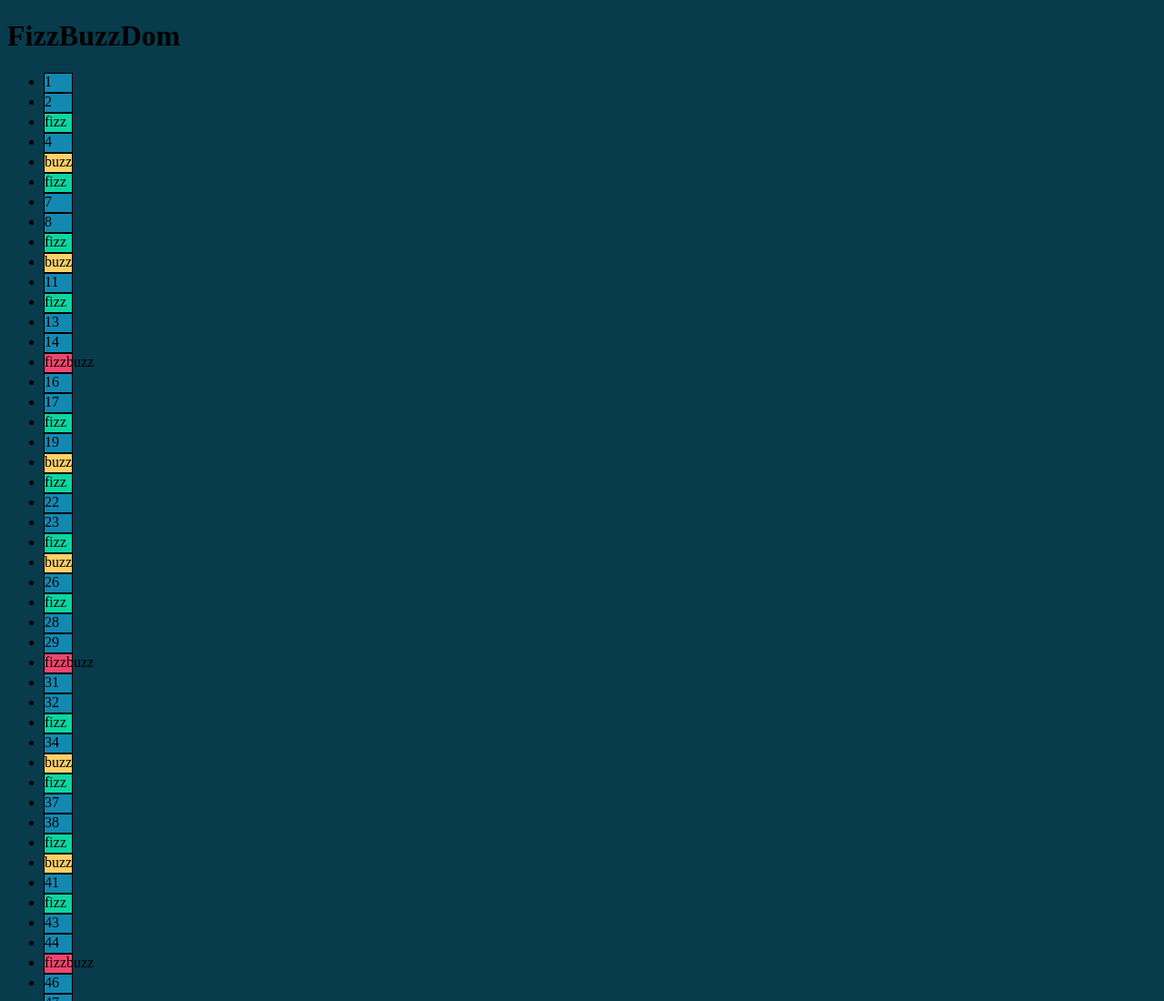
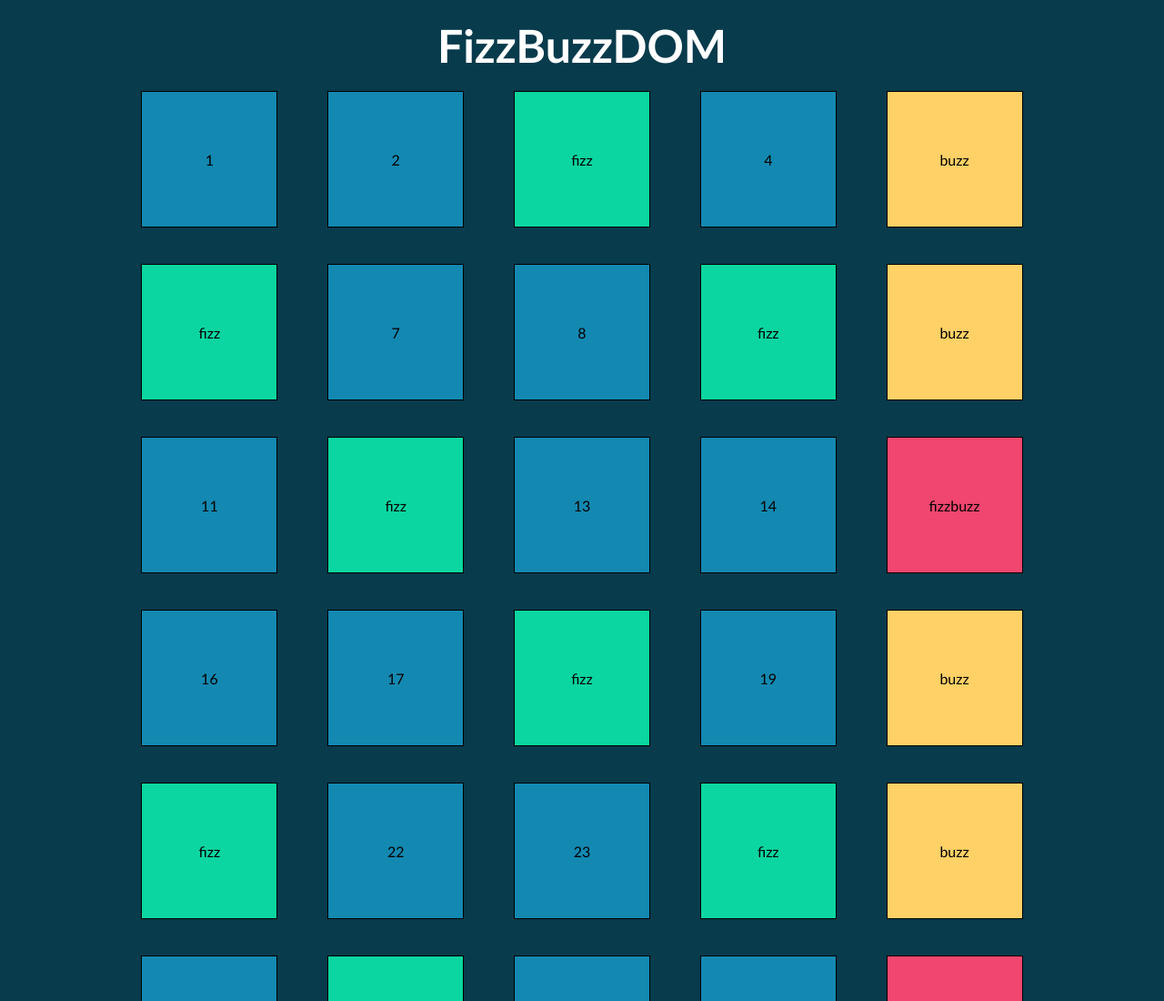
Before and after one commit to fdeluca85/js-fizzbuzzdom, a plain HTML site: page index.html in a window 1280 px wide. Shown: the top 1100 px of the page at 91% size. Drawn offline with Linux system fonts and the light colour scheme.

Commit message:
formattazione pagina

```diff
--- a/css/style.css
+++ b/css/style.css
@@ -1,17 +1,43 @@
+*{
+    margin: 0;
+    padding: 0;
+    box-sizing: border-box;
+}
+
+
 body{
     background-color: #083B4C;
+    font-family: 'Trebuchet MS', 'Lucida Sans Unicode', 'Lucida Grande', 'Lucida Sans', Arial, sans-serif;
 }
 
+ul {
+    display: flex;
+    flex-direction: row;
+    flex-wrap: wrap;
+    justify-content: space-around;
+  }
+li{
+    list-style: none;
+    margin: 20px;
+    height: 150px;
+    line-height: 150px;
+}
+h1{
+    text-align: center;
+    color: white;
+    text-transform: capitalize;
+    font-size: 50px;
+}
+.container{
+    width: 80%;
+    margin: 20px auto;
+}
 .box{
-    height: 20px;
-    width: 30px;
+    height: 150px;
+    width: 150px;
     border: 1px solid black;background-color: #1389B2;
+    text-align: center;
 }
-
-/* .numero{
-    background-color: #1389B2;
-} */
-
 
 .fizz{
     background-color: #0BD6A1;
--- a/index.html
+++ b/index.html
@@ -9,9 +9,15 @@
 </head>
 <body>
 
-    <h1>FizzBuzzDom</h1>
-    <ul class="list"></ul>
+
+        <main>
+            <div class="container">
+                <h1>FizzBuzzDOM</h1>
+                <ul class="list"></ul>
+            </div>
+        </main>
+
+
     <script src="./js/script.js"></script>
-
 </body>
 </html>
--- a/js/script.js
+++ b/js/script.js
@@ -3,6 +3,8 @@
 
 const ul = document.querySelector('.list');
 console.log(ul);
+
+
 
 let numero;
 
```
